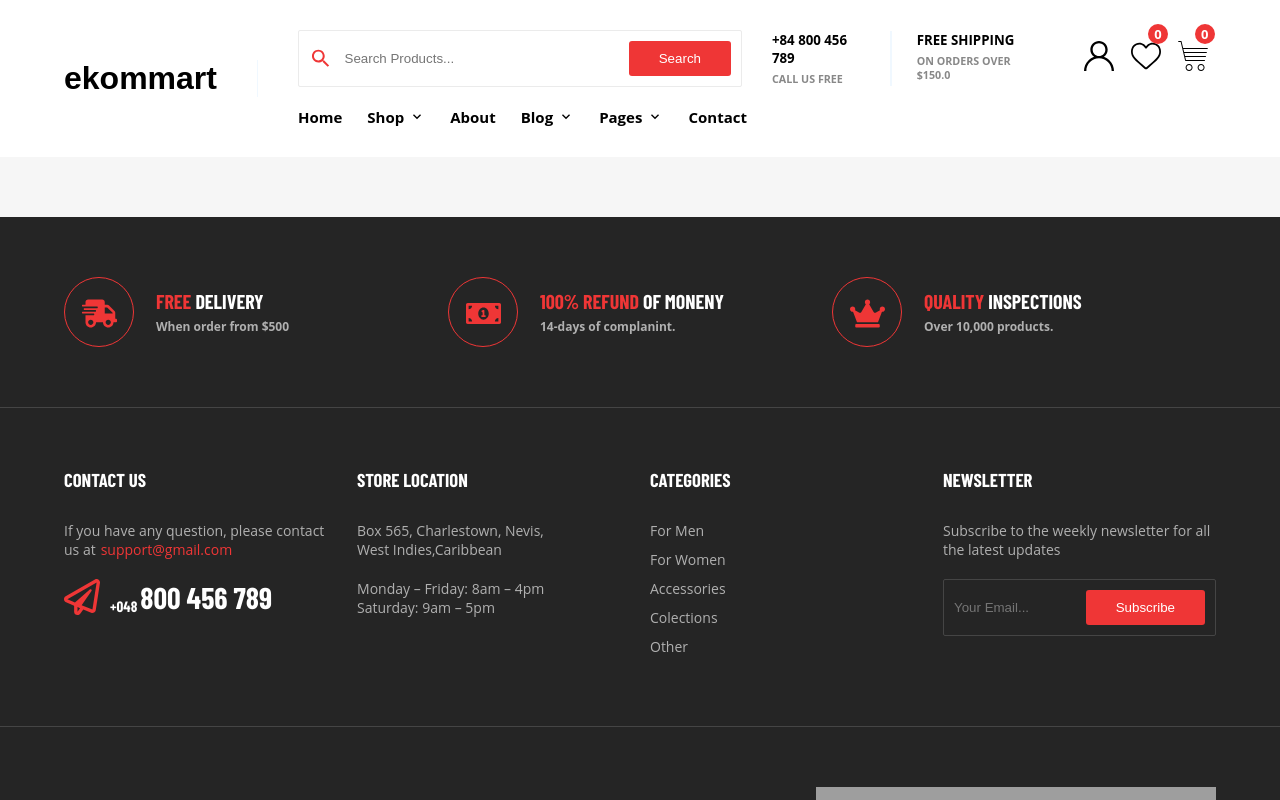
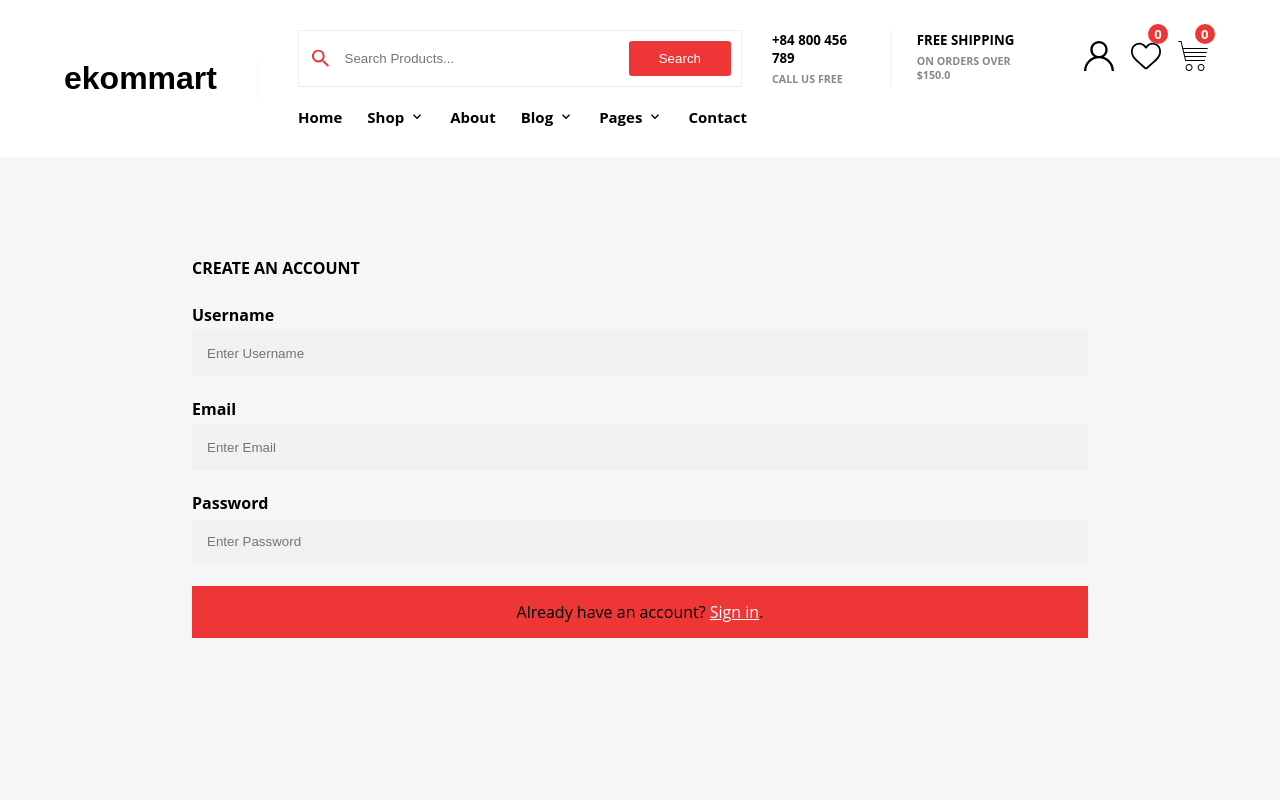
Before and after one commit to M-Ali-Coder/sport-shoes-app, a React (Create React App) app: page /create-account in a window 1280 px wide. Shown: the top 800 px of the page. Built offline with nearby package versions, Linux system fonts and the light colour scheme; grey boxes are pictures that could not be loaded.

Commit message:
Adding firebase to our project and adding UserSignIn and UserCreateAccount components and style them

```diff
--- a/package.json
+++ b/package.json
@@ -7,6 +7,7 @@
     "@testing-library/react": "^9.5.0",
     "@testing-library/user-event": "^7.2.1",
     "@tippyjs/react": "^4.0.5",
+    "firebase": "^7.15.5",
     "node-sass": "^4.14.1",
     "react": "^16.13.1",
     "react-dom": "^16.13.1",
--- a/src/App.css
+++ /dev/null
@@ -1,38 +0,0 @@
-.App {
-  text-align: center;
-}
-
-.App-logo {
-  height: 40vmin;
-  pointer-events: none;
-}
-
-@media (prefers-reduced-motion: no-preference) {
-  .App-logo {
-    animation: App-logo-spin infinite 20s linear;
-  }
-}
-
-.App-header {
-  background-color: #282c34;
-  min-height: 100vh;
-  display: flex;
-  flex-direction: column;
-  align-items: center;
-  justify-content: center;
-  font-size: calc(10px + 2vmin);
-  color: white;
-}
-
-.App-link {
-  color: #61dafb;
-}
-
-@keyframes App-logo-spin {
-  from {
-    transform: rotate(0deg);
-  }
-  to {
-    transform: rotate(360deg);
-  }
-}
--- a/src/App.js
+++ b/src/App.js
@@ -6,8 +6,9 @@ import { Switch, Route } from "react-router-dom";
 import HomePage from "./components/pages/HomePage";
 import AboutPage from "./components/pages/AboutPage";
 import MobileNav from "./components/MobileNav";
-import AppFooter from "./components/AppFooter";
-import UserAccount from "./components/pages/UserAccount";
+import UserSignIn from "./components/pages/UserSignIn";
+import UserCreateAccount from "./components/pages/UserCreateAccount";
+// import AppFooter from "./components/AppFooter";
 
 function App() {
   return (
@@ -18,9 +19,10 @@ function App() {
       <Switch>
         <Route exact path="/" render={() => <HomePage />} />
         <Route path="/about" render={() => <AboutPage />} />
-        <Route path="/sign-in" render={() => <UserAccount />} />
+        <Route path="/sign-in" render={() => <UserSignIn />} />
+        <Route path="/create-account" render={() => <UserCreateAccount />} />
       </Switch>
-      <AppFooter />
+      {/* <AppFooter /> */}
     </div>
   );
 }
--- a/src/components/SayAboutUs.jsx
+++ b/src/components/SayAboutUs.jsx
@@ -8,6 +8,10 @@ const SayAboutUs = () => {
     navigation: {
       nextEl: ".swiper-button-next",
       prevEl: ".swiper-button-prev",
+    },
+    autoplay: {
+      delay: 5000,
+      disableOnInteraction: false,
     },
   };
 
--- /dev/null
+++ b/src/components/pages/UserCreateAccount.jsx
@@ -0,0 +1,34 @@
+import React from "react";
+import { Link } from "react-router-dom";
+
+const UserCreateAccount = () => {
+  return (
+    <>
+      <form className="create-acccount-form">
+        <h4>Create an account</h4>
+        <label htmlFor="username">
+          <b>Username</b>
+        </label>
+        <input type="text" placeholder="Enter Username" name="username" id="username" required />
+
+        <label htmlFor="email">
+          <b>Email</b>
+        </label>
+        <input type="password" placeholder="Enter Email" name="email" id="email" required />
+
+        <label htmlFor="psw">
+          <b>Password</b>
+        </label>
+        <input type="password" placeholder="Enter Password" name="psw" id="psw" required />
+
+        <div className="container signin">
+          <p>
+            Already have an account? <Link to="/sign-in">Sign in</Link>.
+          </p>
+        </div>
+      </form>
+    </>
+  );
+};
+
+export default UserCreateAccount;
--- a/src/components/pages/UserAccount.jsx
+++ b/src/components/pages/UserSignIn.jsx
@@ -2,12 +2,13 @@ import React from "react";
 import { FcGoogle } from "react-icons/fc";
 import { FaFacebookF, FaTwitter } from "react-icons/fa";
 import { Link } from "react-router-dom";
+import { signInWithGoogle } from "../../firebase/firebase.util";
 
-const UserAccount = () => {
+const UserSignIn = () => {
   return (
     <div className="container user-account-page-wrapper">
       <div className="other-methods-to-sign">
-        <button className="sign-in-with-google">
+        <button className="sign-in-with-google" onClick={signInWithGoogle}>
           <div className="icon-wrapper">
             <FcGoogle />
           </div>
@@ -47,4 +48,4 @@ const UserAccount = () => {
   );
 };
 
-export default UserAccount;
+export default UserSignIn;
--- /dev/null
+++ b/src/firebase/firebase.util.js
@@ -0,0 +1,28 @@
+import firebase from "firebase/app";
+import "firebase/auth";
+import "firebase/firestore";
+
+const firebaseConfig = {
+  apiKey: "AIzaSyCwdTQSOVF9TeXl6o7h2nUh7S0rA_36CI0",
+  authDomain: "crown-db-44bda.firebaseapp.com",
+  databaseURL: "https://crown-db-44bda.firebaseio.com",
+  projectId: "crown-db-44bda",
+  storageBucket: "crown-db-44bda.appspot.com",
+  messagingSenderId: "553698404649",
+  appId: "1:553698404649:web:a951b3791b26ea64a26f38",
+  measurementId: "G-RJVJNGEJFK",
+};
+
+firebase.initializeApp(firebaseConfig);
+
+const provider = new firebase.auth.GoogleAuthProvider();
+
+provider.setCustomParameters({
+  prompt: "select_account",
+});
+
+const auth = firebase.auth();
+// const firesore = firebase.firestore();
+
+export const signInWithGoogle = () => auth.signInWithPopup(provider);
+export default firebase;
--- a/src/scss/App.scss
+++ b/src/scss/App.scss
@@ -49,6 +49,7 @@ ul {
 @import "./pages/HomePage.scss";
 @import "./pages/AboutPage.scss";
 @import "./pages/UserAccount.scss";
+@import "./pages/UserCreateAccount.scss";
 
 // React router dom active link style
 .active-link {
--- /dev/null
+++ b/src/scss/pages/UserCreateAccount.scss
@@ -0,0 +1,72 @@
+.create-acccount-form {
+  width: 70%;
+  margin: 100px auto;
+
+  h4 {
+    margin-bottom: 25px;
+    text-transform: uppercase;
+  }
+
+  input[type="text"],
+  input[type="password"] {
+    width: 100%;
+    padding: 15px;
+    margin: 5px 0 22px 0;
+    display: inline-block;
+    border: none;
+    background: #f1f1f1;
+  }
+
+  input[type="text"]:focus,
+  input[type="password"]:focus {
+    background-color: #ddd;
+    outline: none;
+  }
+
+  /* Overwrite default styles of hr */
+  hr {
+    border: 1px solid #f1f1f1;
+    margin-bottom: 25px;
+  }
+
+  /* Set a style for the submit/register button */
+  .registerbtn {
+    background-color: #4caf50;
+    color: white;
+    padding: 16px 20px;
+    margin: 8px 0;
+    border: none;
+    cursor: pointer;
+    width: 100%;
+    opacity: 0.9;
+  }
+
+  .registerbtn:hover {
+    opacity: 1;
+  }
+
+  /* Add a blue text color to links */
+  a {
+    color: dodgerblue;
+  }
+
+  /* Set a grey background color and center the text of the "sign in" section */
+  .signin {
+    background-color: $boldRed;
+    text-align: center;
+    width: 100%;
+    padding: 15px 0;
+    cursor: pointer;
+
+    a {
+      color: #fff;
+      text-decoration: underline;
+    }
+  }
+}
+
+@media (max-width: 992px) {
+  .create-acccount-form {
+    width: 90% !important;
+  }
+}
```
Also changed, not shown: 1 other file (tests, documents, lock files or other folders).
